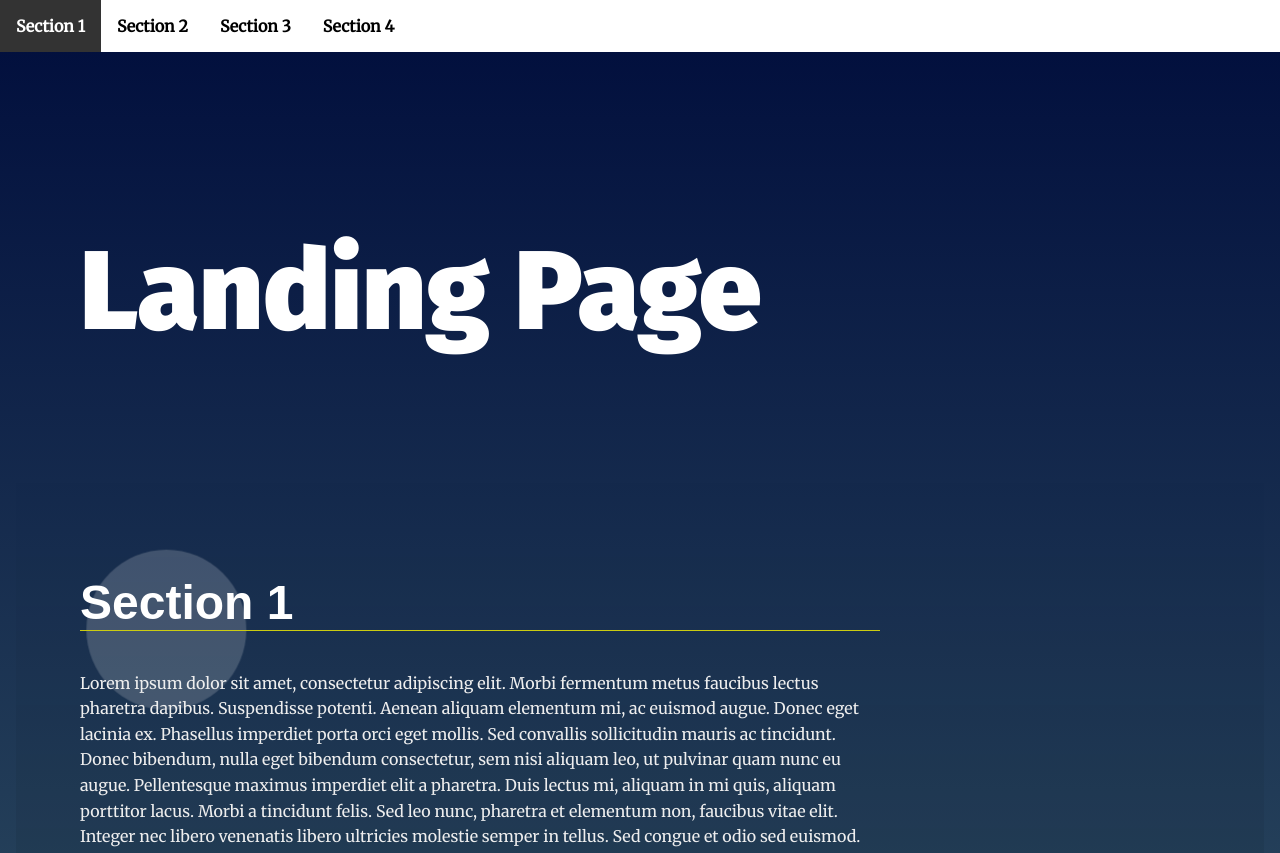
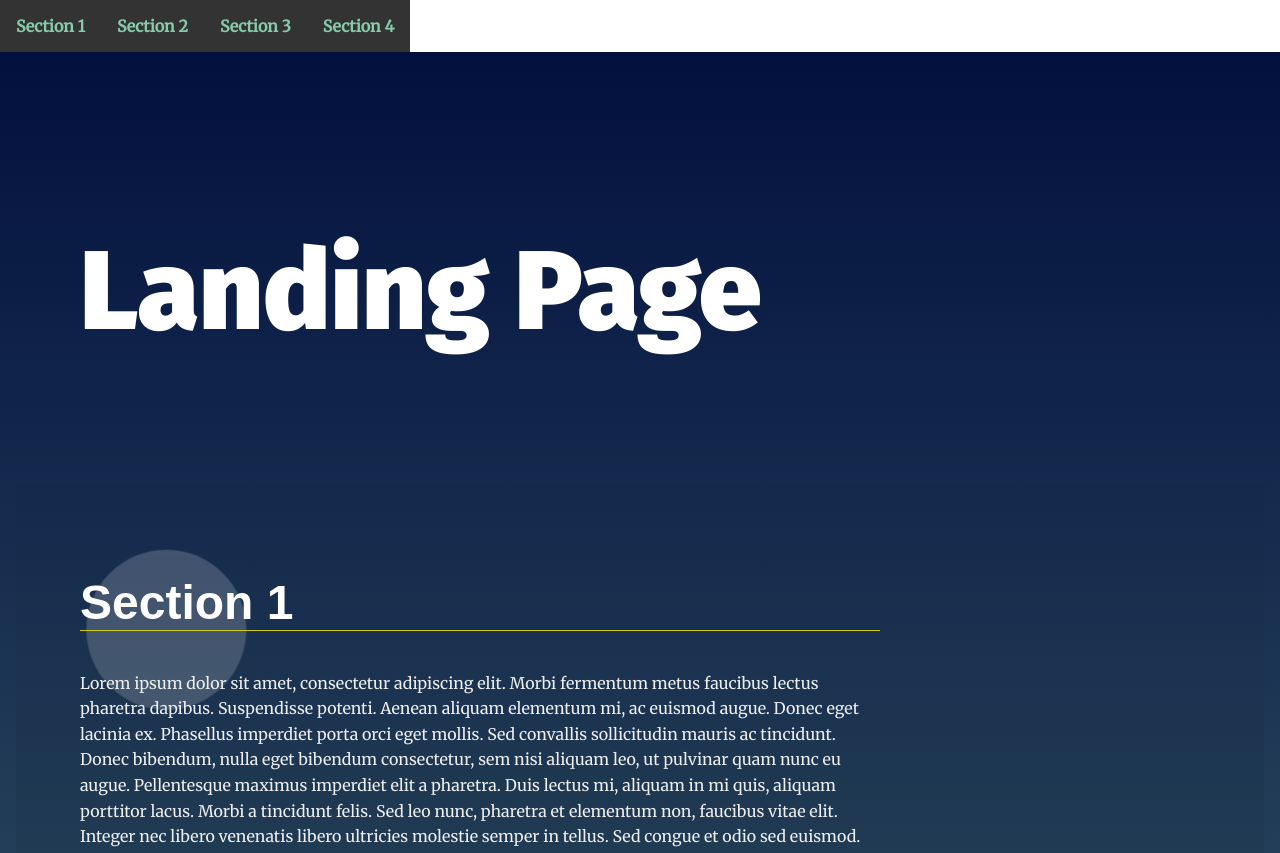
Before and after one commit to Aragorn-Elessar/landing-page-project, a plain HTML site: page index.html in a window 1280 px wide. Shown: the top 853 px of the page. Drawn offline with Linux system fonts and the light colour scheme.

Commit message:
Add active status to navbar list

```diff
--- a/css/styles.css
+++ b/css/styles.css
@@ -10,6 +10,10 @@
 
 
 /* ---- Base Rules ---- */
+html {
+    scroll-behavior: smooth;
+}
+
 body {
     background: rgb(136,203,171);
     background: linear-gradient(0deg, rgba(136,203,171,1) 0%, rgba(0,13,60,1) 100%);
@@ -86,6 +90,12 @@ section {
 .navbar__menu .menu__link:hover {
     background: #333;
     color: #fff;
+    transition: ease 0.3s all;
+}
+
+.active {
+    background: #333;
+    color: rgb(136,203,171) !important;
     transition: ease 0.3s all;
 }
 
--- a/js/app.js
+++ b/js/app.js
@@ -41,11 +41,14 @@ function inViewport(elem) {
 
 // Toggle 'your-active-class' in sections
 function toggleActiveStatus() {
-    for (let section of sections) {
+    for (let [index, section] of sections.entries()) {
+        const a = document.querySelectorAll('a');
         if (inViewport(section)) {
             section.classList.add('your-active-class');
+            a[index].classList.add('active');
         } else {
             section.classList.remove('your-active-class');
+            a[index].classList.remove('active');
         }
     }
 }
```
Also changed, not shown: 1 other file.
